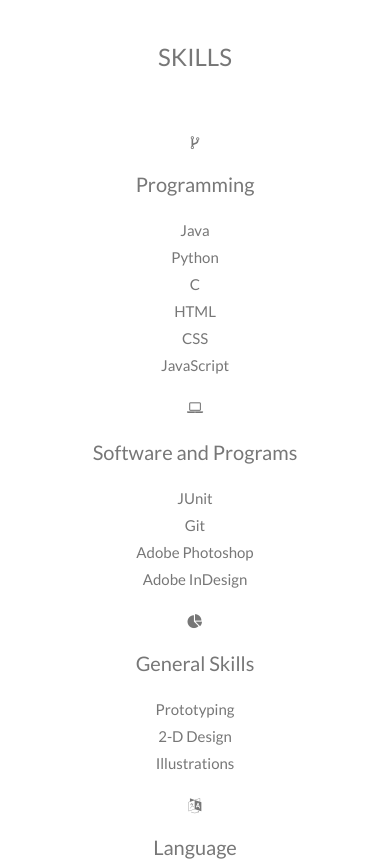
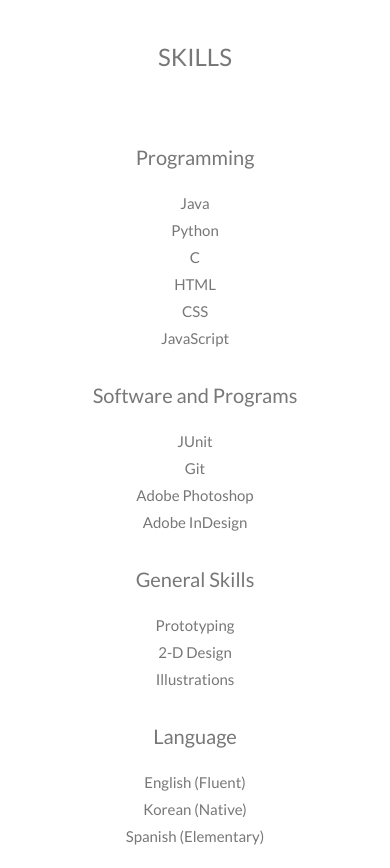
Before and after one commit to ykim0113/ykim0113.git.io, a plain HTML site: page index.html in a window 390 px wide. Shown: the part 3560-4428 px from the top of the page. Drawn offline with nearby package versions, Linux system fonts and the light colour scheme.

Commit message:
mobile update7

```diff
--- a/index.html
+++ b/index.html
@@ -228,7 +228,6 @@ body, html {
 <!--     <a href="projects.html" class="w3-bar-item w3-button w3-hide-small"> PROJECTS</a> -->
     <a href="projects.html" class="w3-bar-item w3-button" onclick="toggleFunction()">PROJECTS</a>
     <a href="portfolio.html" class="w3-bar-item w3-button" onclick="toggleFunction()">PORTFOLIO</a>
-    <a href="#" class="w3-bar-item w3-button">SEARCH</a>
   </div>
 </div>
 
@@ -391,22 +390,22 @@ body, html {
 <div class="w3-row-padding w3-center w3-content w3-container w3-padding-64">
     <h3 class="w3-center title-wrapper">SKILLS</h3>
     <div class="w3-col m3">
-        <i class="fa fa-code-fork w3-hover-opacity"></i>
+        <i class="fa fa-code-fork w3-hover-opacity w3-hide-small"></i>
         <h4>Programming</h4>
         <p>Java<br>Python<br>C<br>HTML<br>CSS<br>JavaScript</p>
     </div>
     <div class="w3-col m3">
-        <i class="fa fa-laptop w3-hover-opacity icon-size"></i>
+        <i class="fa fa-laptop w3-hover-opacity icon-size w3-hide-small"></i>
         <h4>Software and Programs</h4>
         <p>JUnit<br>Git<br>Adobe Photoshop<br>Adobe InDesign<br></p>
     </div>
     <div class="w3-col m3">
-        <i class="fa fa-pie-chart w3-hover-opacity"></i>
+        <i class="fa fa-pie-chart w3-hover-opacity w3-hide-small"></i>
         <h4>General Skills</h4>
         <p>Prototyping<br>2-D Design<br>Illustrations</p>
     </div>
     <div class="w3-col m3">
-        <i class="fa fa-language w3-hover-opacity"></i>
+        <i class="fa fa-language w3-hover-opacity w3-hide-small"></i>
         <h4>Language</h4>
         <p>English (Fluent)<br>Korean (Native)<br>Spanish (Elementary)</p>
     </div>
```
Also changed, not shown: portfolio.html (+0 -1 lines), projects.html (+0 -1 lines).
